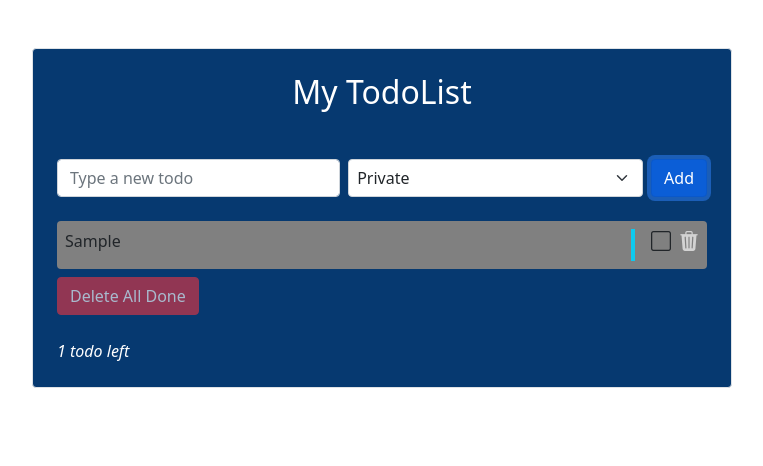
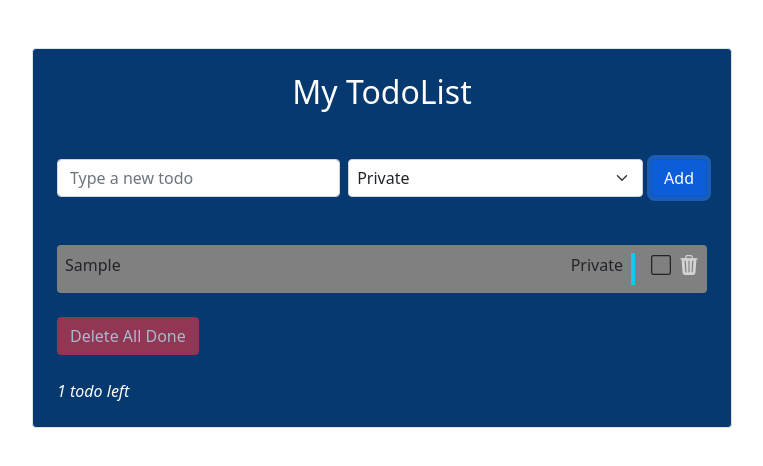
Before and after one commit to vincianenahimana/todolist-React, a React (Vite) app: page / in a window 1280 px wide. Both pictures are taken after typing "Sample" into the empty fields and a click on the button "Add". Shown: the top 466 px of the page, without its empty margins (258-1021 px from the left). Built offline with nearby package versions, Linux system fonts and the light colour scheme.

Commit message:
add the category property

```diff
--- a/src/TodoList.jsx
+++ b/src/TodoList.jsx
@@ -23,13 +23,14 @@ export default function TodoList() {
     function handleSubmit(event) {
         event.preventDefault();
         let task = event.target.task.value;
+        let category = event.target.category.value;
 
         if (!task) {
             alert('Enter a new task');
             return;
         }
 
-        setTodos([...todos, { content: task, done: false }]);
+        setTodos([...todos, { content: task, done: false, category:category }]);
         event.target.reset();
     }
 
@@ -53,18 +54,18 @@ export default function TodoList() {
         <div className="container my-5">
             <div className="todolist mx-auto rounded border p-4">
                 <TodoHeader />
-
                 <TodoForm onSubmit={handleSubmit} />
-
+                <div className="row">
                     {todos.map((todo, index) => (
+                        <div className="col-12 col-md-12 col-lg-12 mb-3" key={index}>
                             <TodoItems
-                        key={index}
                                 todo={todo}
                                 onStatusChange={() => changeTaskStatus(index)}
                                 onDelete={() => todo.done && deleteTask(index)}
                             />
+                        </div>
                     ))}
-
+                </div>
                 <TodoFooter
                     undoneCount={undoneTodos}
                     hasDoneTasks={doneTasks}
```
Lines whose indentation alone changed are shown as unchanged.
